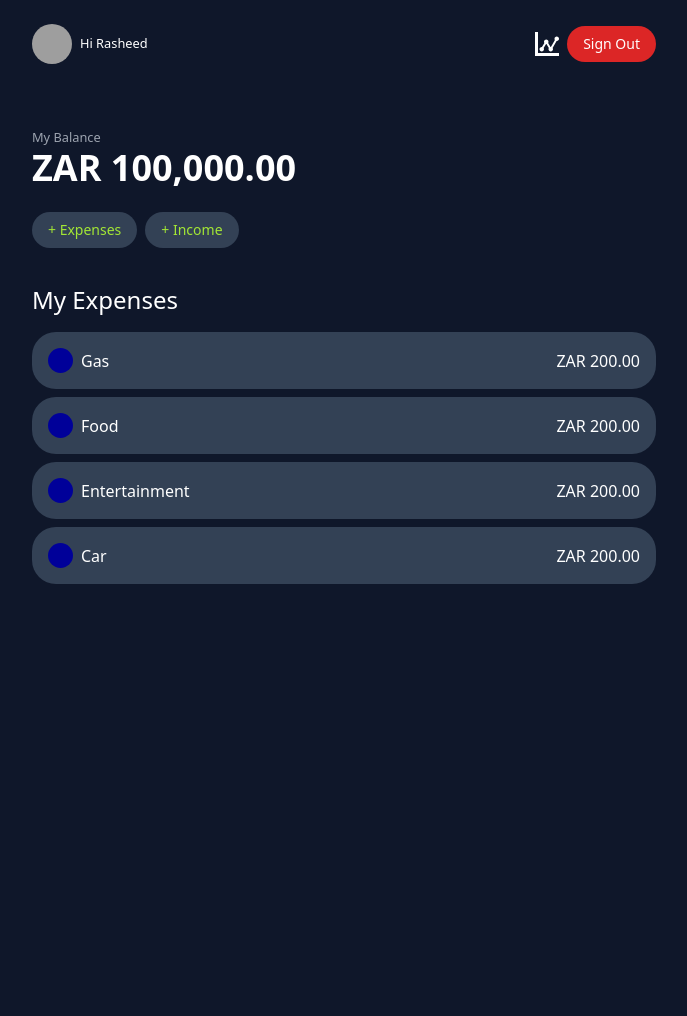
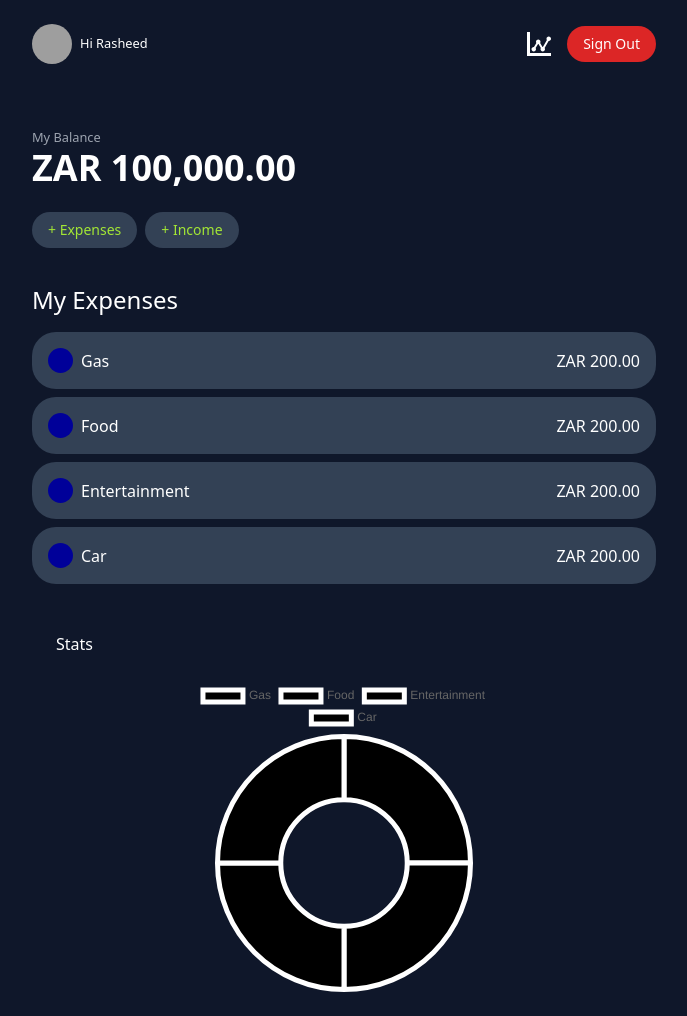
Before and after one commit to rasheedballim/Finance-Tracker, a Next.js app: page / in a window 1280 px wide. Shown: the whole page, without its empty margins (296-983 px from the left). Before the commit the page ends 800 px from the top, so only its background shows below. Built offline with nearby package versions, Linux system fonts and the light colour scheme; grey boxes are pictures that could not be loaded.

Commit message:
Added Stats Chart

```diff
--- a/app/page.js
+++ b/app/page.js
@@ -1,36 +1,41 @@
+"use client";
 import { currencyFormatter } from "@/lib/utils";
 import ExpenseItems from "@/components/ExpenseItems";
+
+import { Chart as ChartJS, ArcElement, Tooltip, Legend } from "chart.js";
+import { Doughnut } from "react-chartjs-2";
+
+ChartJS.register(ArcElement, Tooltip, Legend);
 
 const DUMMY_DATA = [
   {
     id: 1,
     title: "Gas",
     colour: "#009",
-    amount: 200,
+    total: 200,
   },
   {
     id: 2,
     title: "Food",
     colour: "#009",
-    amount: 200,
+    total: 200,
   },
   {
     id: 3,
     title: "Entertainment",
     colour: "#009",
-    amount: 200,
+    total: 200,
   },
   {
     id: 4,
     title: "Car",
     colour: "#009",
-    amount: 200,
+    total: 200,
   },
 ];
 
 export default function Home() {
   return (
-
     <main className="container max-w-2xl py-6 px-6 mx-auto">
       <section className="py-3">
         <small className="text-gray-400 text-md">My Balance</small>
@@ -50,12 +55,30 @@ export default function Home() {
               <ExpenseItems
                 colour={expense.colour}
                 title={expense.title}
-                amount={expense.amount}
+                total={expense.total}
               />
             );
           })}
         </div>
       </section>
+      <section>
+        <h3 className="py-6 px-6">Stats</h3>
+        <div className="w-1/2 mx-auto">
+          <Doughnut
+            data={{
+              labels: DUMMY_DATA.map((expense) => expense.title),
+              datasets: [
+                {
+                  label: "Expenses",
+                  data: DUMMY_DATA.map((expense) => expense.total),
+                  backgroundColor: ["#000F"],
+                  borderWidth: 5,
+                },
+              ],
+            }}
+          />
+        </div>
+      </section>
     </main>
   );
 }
--- a/components/ExpenseItems.js
+++ b/components/ExpenseItems.js
@@ -1,6 +1,6 @@
 import { currencyFormatter } from "@/lib/utils";
 
-function ExpenseItems({ colour, title, amount }) {
+function ExpenseItems({ colour, title, total }) {
   return (
     <button>
       <div className="flex items-center gap-2 justify-between px-4 py-4 bg-slate-700 rounded-3xl">
@@ -11,7 +11,7 @@ function ExpenseItems({ colour, title, amount }) {
           />
           <h4 className=" capitalize">{title}</h4>
         </div>
-        <p>{currencyFormatter(amount)}</p>
+        <p>{currencyFormatter(total)}</p>
       </div>
     </button>
   );
--- a/components/Navigation.js
+++ b/components/Navigation.js
@@ -18,7 +18,7 @@ function Nav() {
           <small>Hi Rasheed</small>
         </div>
         {/* Logout & Stats*/}
-        <div className="flex items-center gap-2">
+        <div className="flex items-center gap-4">
           <div>
             <ImStatsDots className=" text-2xl" />
           </div>
--- a/package.json
+++ b/package.json
@@ -9,8 +9,10 @@
     "lint": "next lint"
   },
   "dependencies": {
+    "chart.js": "^4.4.8",
     "next": "15.1.7",
     "react": "^19.0.0",
+    "react-chartjs-2": "^5.3.0",
     "react-dom": "^19.0.0",
     "react-icons": "^5.5.0"
   },
```
Also changed, not shown: 1 other file (tests, documents, lock files or other folders).
